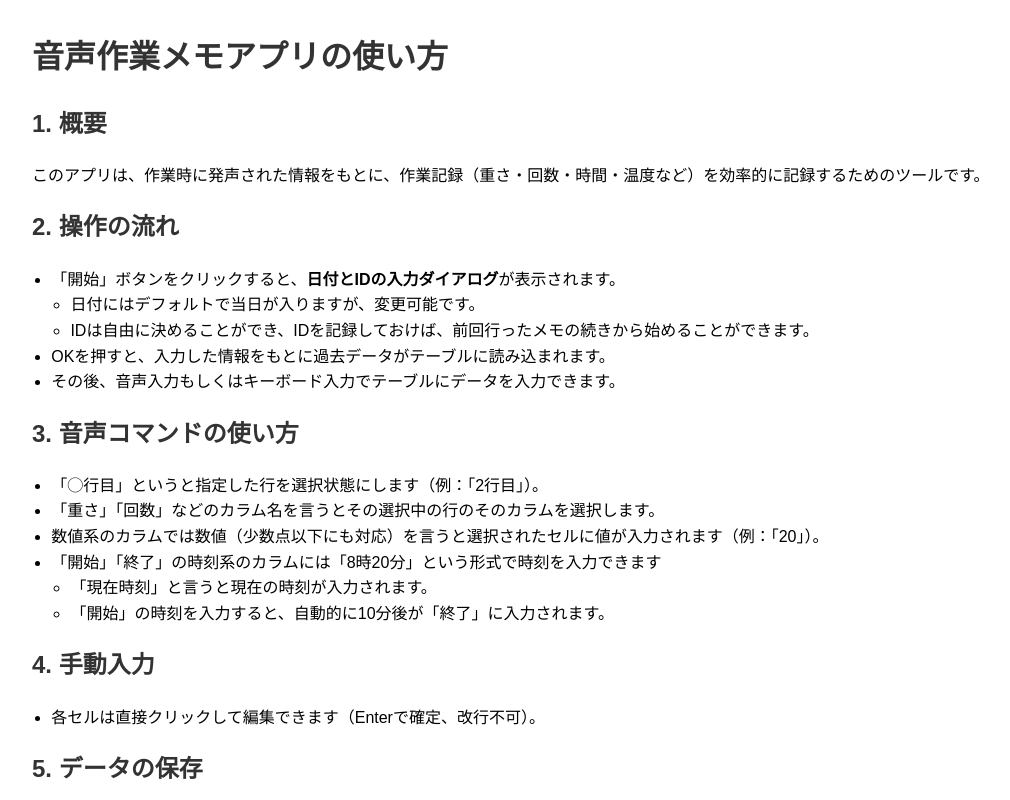
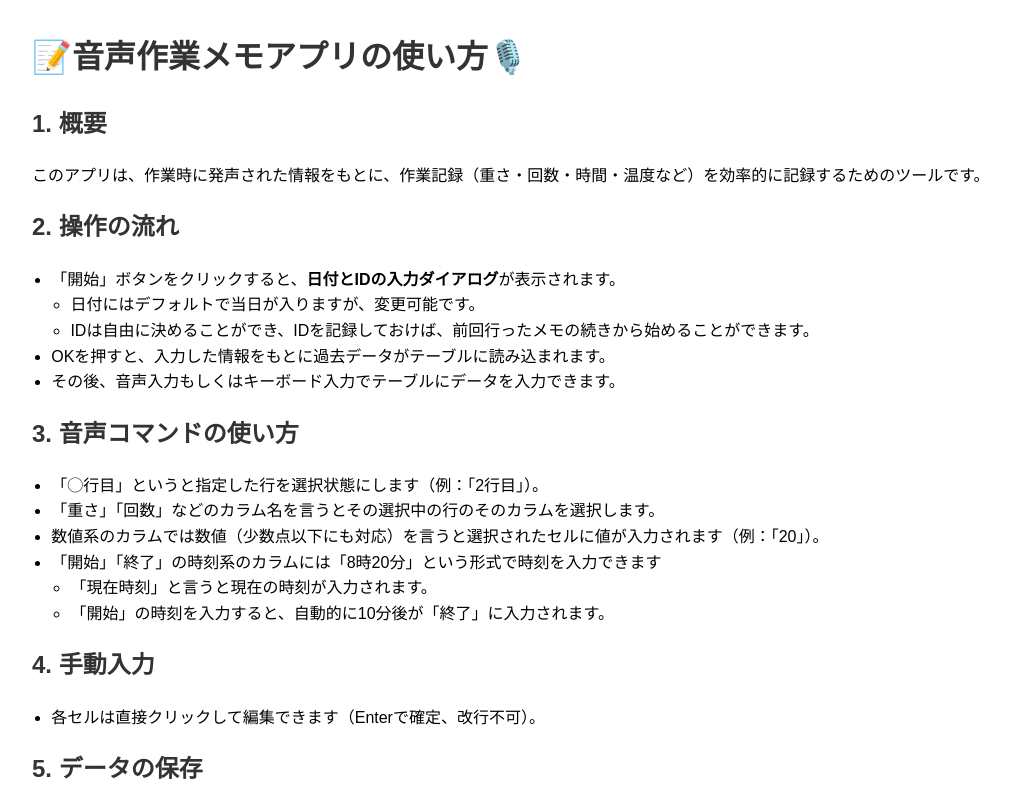
Before and after one commit to FishermanJapan/voice_work_memo_v1, a plain HTML site: page howto.html in a window 1280 px wide. Shown: the top 800 px of the page, without its empty margins (0-1010 px from the left). Drawn offline with Linux system fonts and the light colour scheme.

Commit message:
使い方ページのアップデート

```diff
--- a/howto.html
+++ b/howto.html
@@ -32,7 +32,7 @@
 </head>
 
 <body>
-    <h1>音声作業メモアプリの使い方</h1>
+    <h1>📝音声作業メモアプリの使い方🎙️</h1>
 
     <h2>1. 概要</h2>
     <p>このアプリは、作業時に発声された情報をもとに、作業記録（重さ・回数・時間・温度など）を効率的に記録するためのツールです。</p>
```
